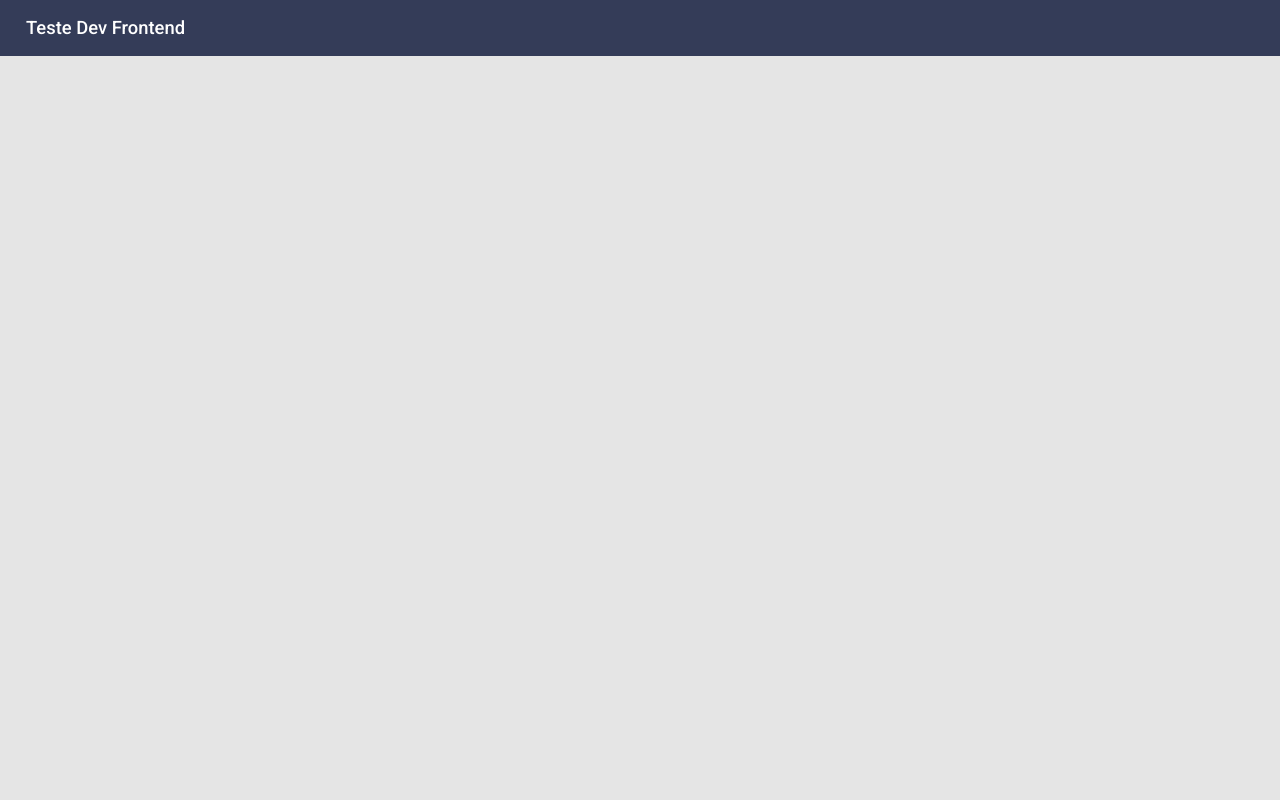
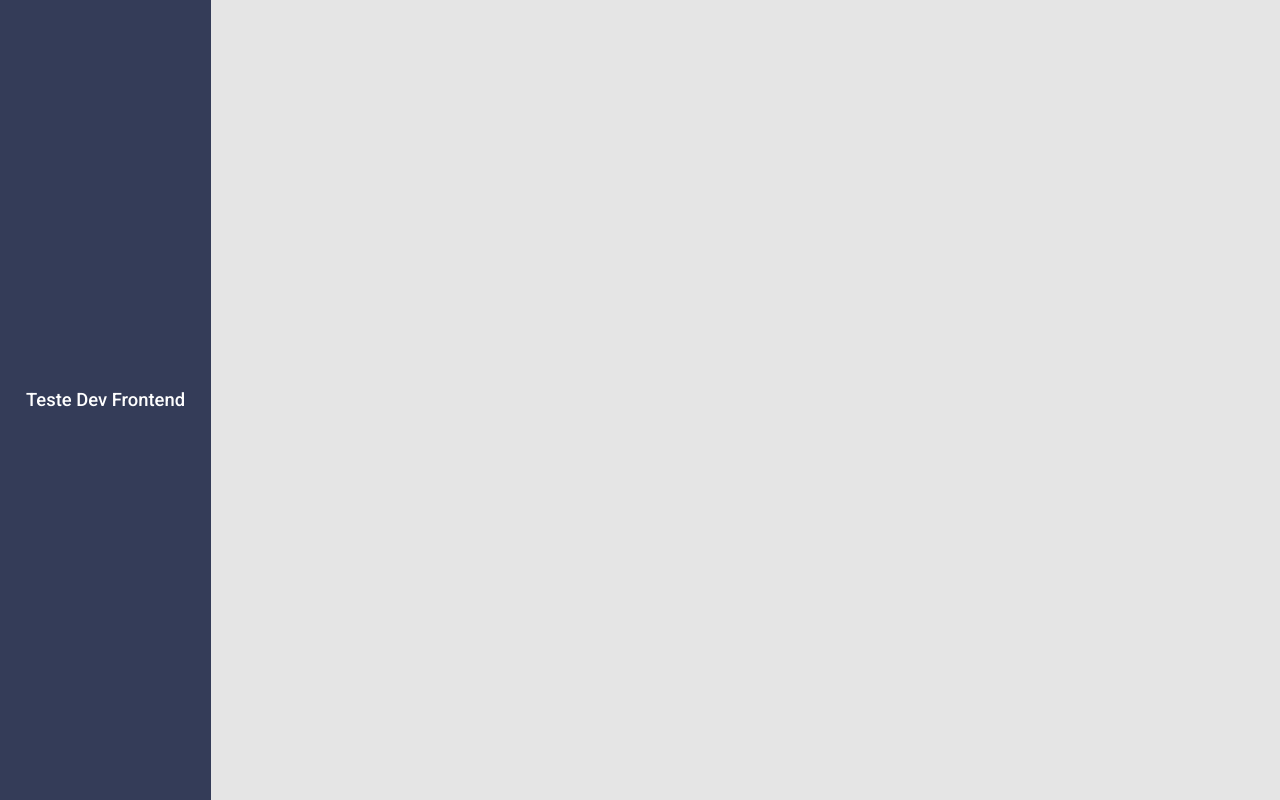
Before and after one commit to Robson16/next-quiz, a Next.js app: page / in a window 1280 px wide. Built offline with nearby package versions, Linux system fonts and the light colour scheme.

Commit message:
Fix header overflow

```diff
--- a/src/components/Header/styles.module.scss
+++ b/src/components/Header/styles.module.scss
@@ -2,8 +2,7 @@
   display: flex;
   align-items: center;
 
-  width: 100%;
-  height: 56px;
+  min-height: 56px;
 
   padding-right: 1.625rem;
   padding-left: 1.625rem;
```
